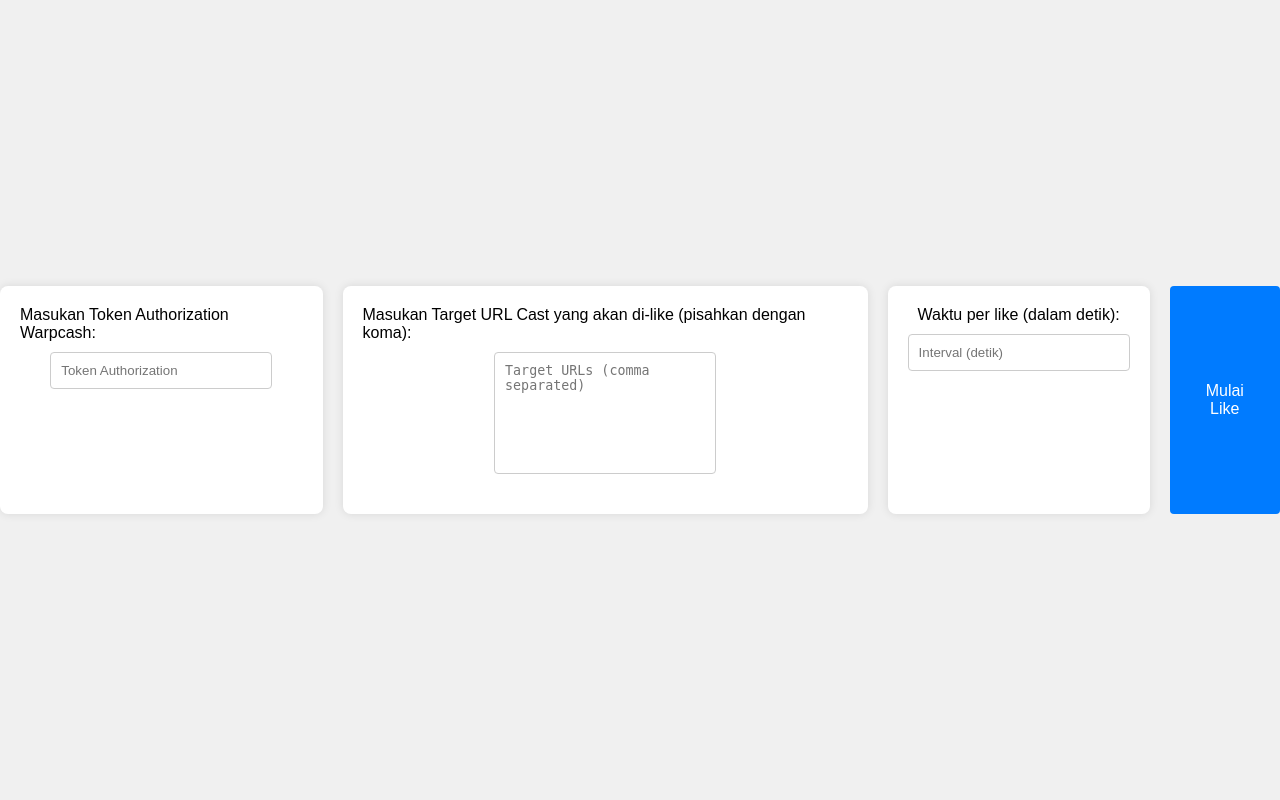
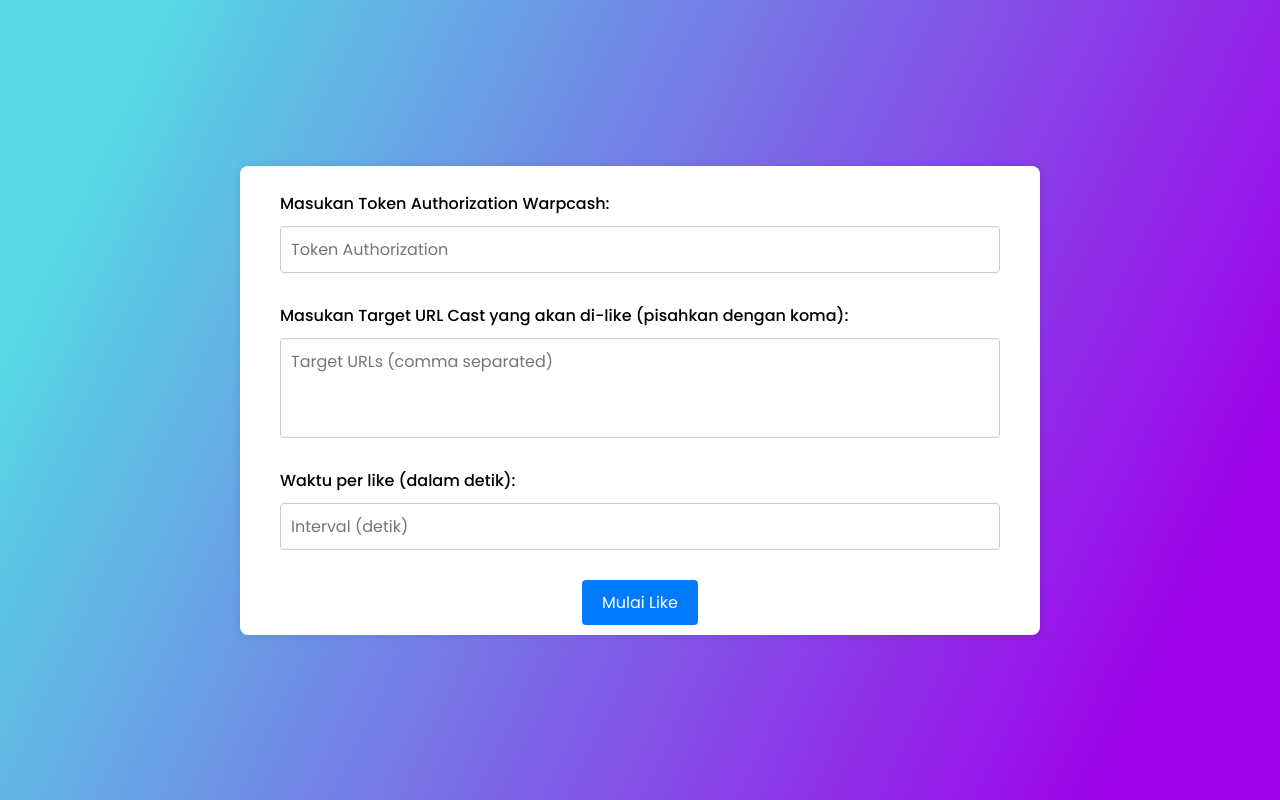
Before and after one commit to bismilahdestia/bismilahdestia.github.io, a PHP site: page / in a window 1280 px wide. Run offline with PHP 8.4, Linux system fonts and the light colour scheme.

Commit message:
styles.css

```diff
--- a/styles.css
+++ b/styles.css
@@ -1,45 +1,62 @@
+@import url('https://fonts.googleapis.com/css?family=Poppins:400,500,600,700&display=swap');
+
+* {
+    margin: 0;
+    padding: 0;
+    outline: none;
+    box-sizing: border-box;
+    font-family: 'Poppins', sans-serif;
+}
+
 body {
-    font-family: Arial, sans-serif;
     display: flex;
+    align-items: center;
     justify-content: center;
-    align-items: center;
-    height: 100vh;
-    margin: 0;
-    background-color: #f0f0f0;
+    min-height: 100vh;
+    padding: 10px;
+    font-family: 'Poppins', sans-serif;
+    background: linear-gradient(115deg, #56d8e4 10%, #9f01ea 90%);
 }
 
 .container {
-    display: flex;
-    justify-content: center;
-    align-items: center;
-    gap: 20px;
+    max-width: 800px;
+    background: #fff;
+    width: 800px;
+    padding: 25px 40px 10px 40px;
+    box-shadow: 0px 0px 10px rgba(0, 0, 0, 0.1);
+    border-radius: 8px;
+}
+
+.container .text {
+    text-align: center;
+    font-size: 41px;
+    font-weight: 600;
+    margin-bottom: 20px;
 }
 
 form {
     display: flex;
+    flex-direction: column;
     gap: 20px;
 }
 
 .column {
-    background-color: #ffffff;
-    padding: 20px;
-    border-radius: 8px;
-    box-shadow: 0 0 10px rgba(0, 0, 0, 0.1);
     display: flex;
     flex-direction: column;
-    align-items: center;
 }
 
 label {
     margin-bottom: 10px;
+    font-weight: 500;
 }
 
 input, textarea {
     padding: 10px;
     border: 1px solid #ccc;
     border-radius: 4px;
-    width: 200px;
-    margin-bottom: 20px;
+    width: 100%;
+    margin-bottom: 10px;
+    font-size: 16px;
 }
 
 textarea {
@@ -55,6 +72,8 @@ button {
     border-radius: 4px;
     cursor: pointer;
     font-size: 16px;
+    transition: background-color 0.3s ease;
+    align-self: center;
 }
 
 button:hover {
```
